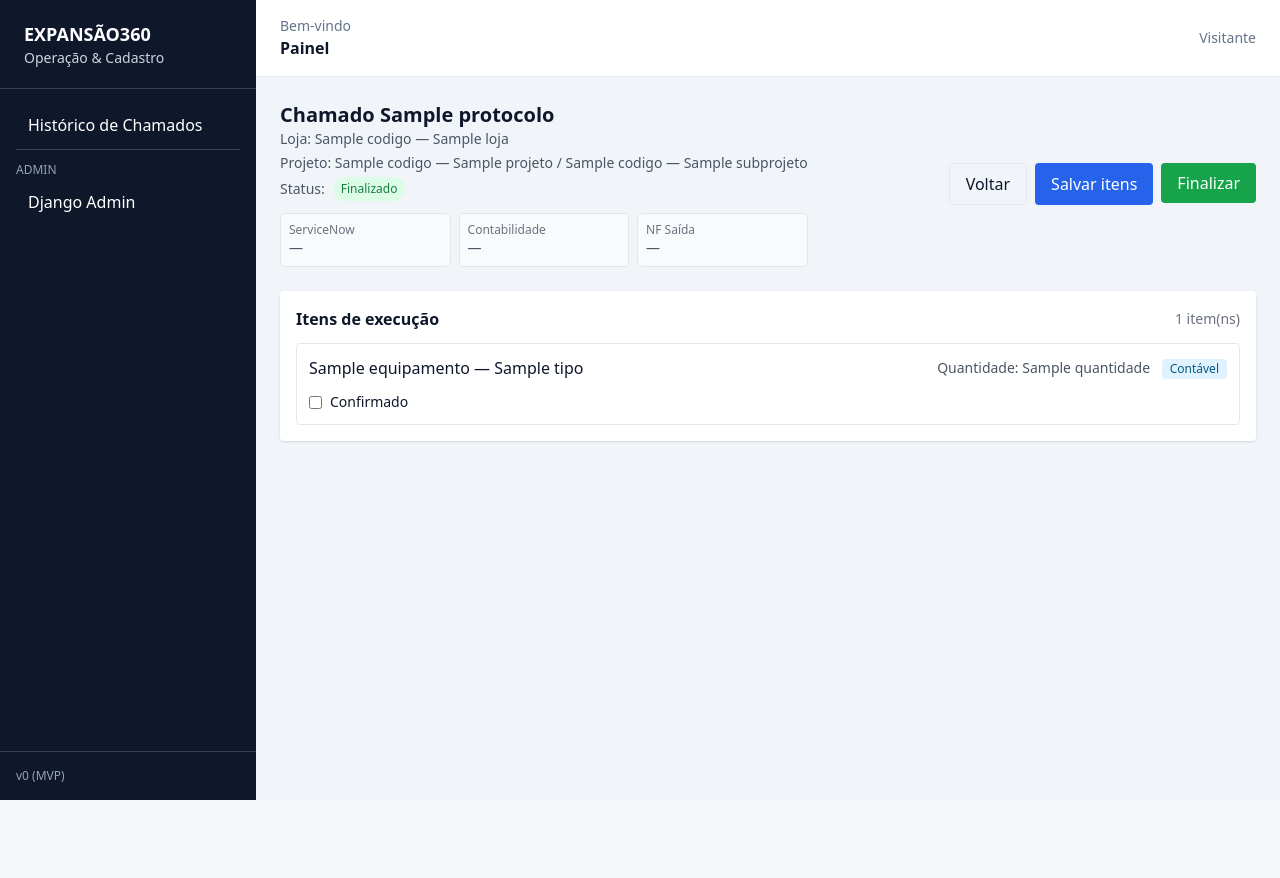
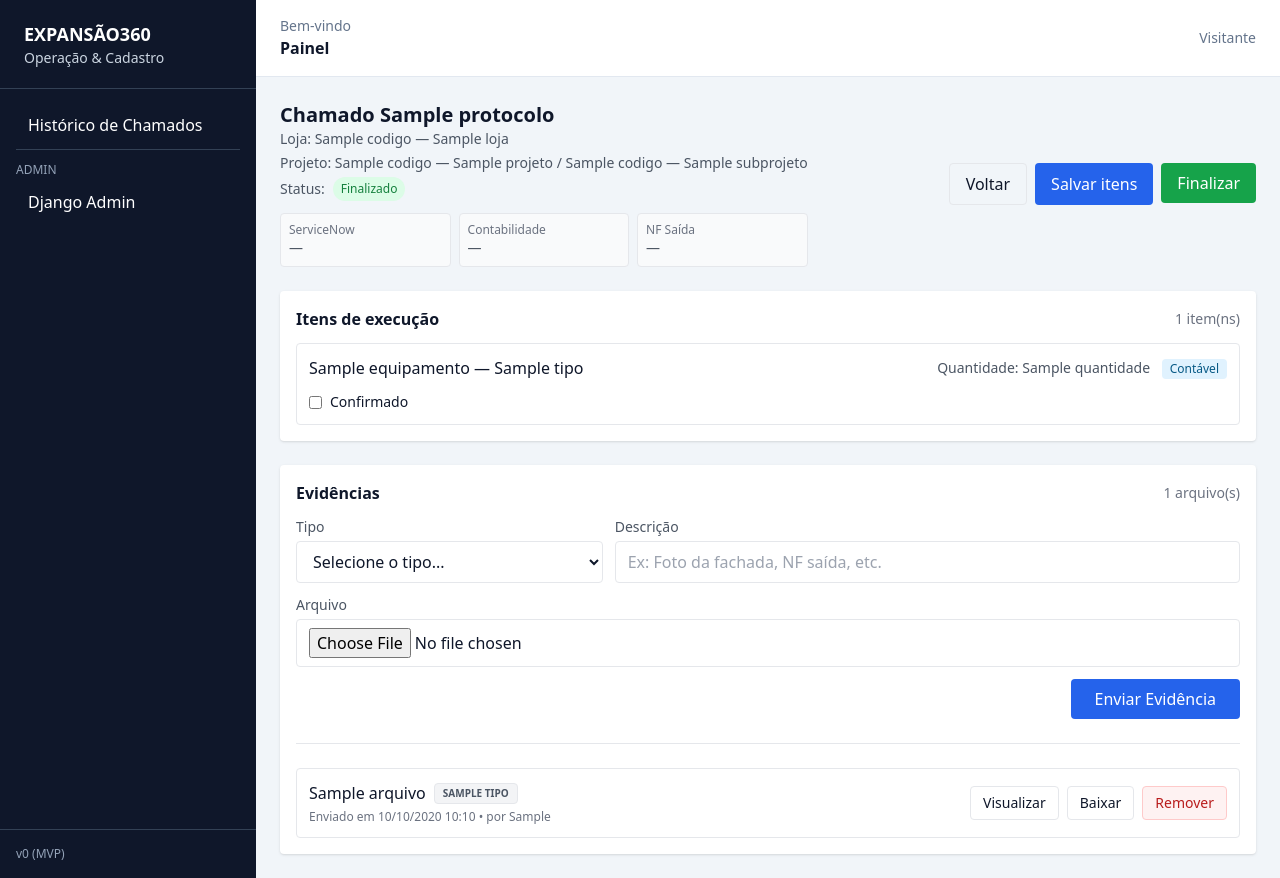
Before and after one commit to JonasFarias93/expansao360, a Django app: template web/execucao/templates/execucao/chamado_detalhe.html in a window 1280 px wide. Before the commit the page ends 800 px from the top, so only its background shows below. Run offline with Django 5.2, Linux system fonts and the light colour scheme; the template is opened without the code that fills it: most values are stand-ins (such as "Sample title", 1, 10 or a date in 2020); some libraries are stand-ins or nearby versions.

Commit message:
feat(execucao): add evidencias section to chamado detail

```diff
--- a/web/execucao/templates/execucao/chamado_detalhe.html
+++ b/web/execucao/templates/execucao/chamado_detalhe.html
@@ -13,33 +13,27 @@
         <div>
           <span class="font-medium">Loja:</span> {{ chamado.loja.codigo }} — {{ chamado.loja.nome }}
         </div>
+
         <div>
           <span class="font-medium">Projeto:</span> {{ chamado.projeto.codigo }} — {{ chamado.projeto.nome }}
           {% if chamado.subprojeto %}
             / {{ chamado.subprojeto.codigo }} — {{ chamado.subprojeto.nome }}
           {% endif %}
         </div>
+
         <div class="flex items-center gap-2">
           <span class="font-medium">Status:</span>
-
           {% if chamado.status == "ABERTO" %}
-                <span class="inline-flex items-center rounded-full bg-slate-100 px-2 py-1 text-xs font-medium text-slate-700">
-                  Aberto
-                </span>
+            <span class="inline-flex items-center rounded-full bg-slate-100 px-2 py-1 text-xs font-medium text-slate-700">Aberto</span>
           {% elif chamado.status == "EM_EXECUCAO" %}
-                <span class="inline-flex items-center rounded-full bg-blue-100 px-2 py-1 text-xs font-medium text-blue-700">
-                  Em execução
-                </span>
+            <span class="inline-flex items-center rounded-full bg-blue-100 px-2 py-1 text-xs font-medium text-blue-700">Em execução</span>
           {% elif chamado.status == "FINALIZADO" %}
-                <span class="inline-flex items-center rounded-full bg-green-100 px-2 py-1 text-xs font-medium text-green-700">
-                  Finalizado
-                </span>
+            <span class="inline-flex items-center rounded-full bg-green-100 px-2 py-1 text-xs font-medium text-green-700">Finalizado</span>
           {% else %}
-                <span class="inline-flex items-center rounded-full bg-amber-100 px-2 py-1 text-xs font-medium text-amber-700">
-                  {{ chamado.status }}
-                </span>
+            <span class="inline-flex items-center rounded-full bg-amber-100 px-2 py-1 text-xs font-medium text-amber-700">{{ chamado.status }}</span>
           {% endif %}
         </div>
+
         <div class="pt-2 grid grid-cols-1 md:grid-cols-3 gap-2">
           <div class="bg-gray-50 border rounded p-2">
             <div class="text-xs text-gray-500">ServiceNow</div>
@@ -54,23 +48,22 @@
             <div class="text-sm">{{ chamado.nf_saida_numero|default:"—" }}</div>
           </div>
         </div>
-
       </div>
     </div>
 
     <div class="flex gap-2">
-      <a href="{% url 'execucao:historico' %}" class="px-4 py-2 border rounded">
+      <a href="{% url 'execucao:historico' %}" class="px-4 py-2 border rounded hover:bg-gray-50">
         Voltar
       </a>
 
       {% if not chamado.finalizado_em %}
-        <button form="form-itens" class="px-4 py-2 bg-blue-600 text-white rounded">
+        <button form="form-itens" class="px-4 py-2 bg-blue-600 text-white rounded hover:bg-blue-700">
           Salvar itens
         </button>
 
-        <form method="post" action="{% url 'execucao:chamado_finalizar' chamado.id %}">
+        <form method="post" action="{% url 'execucao:chamado_finalizar' chamado.id %}" onsubmit="return confirm('Deseja realmente finalizar este chamado?')">
           {% csrf_token %}
-          <button class="px-4 py-2 bg-green-600 text-white rounded">
+          <button class="px-4 py-2 bg-green-600 text-white rounded hover:bg-green-700">
             Finalizar
           </button>
         </form>
@@ -90,7 +83,6 @@
 
     <form id="form-itens" method="post" action="{% url 'execucao:chamado_atualizar_itens' chamado.id %}">
       {% csrf_token %}
-
       <div class="space-y-3">
         {% for item in itens %}
           <div class="border rounded p-3">
@@ -101,13 +93,9 @@
               <div class="text-sm text-gray-600">
                 Quantidade: <span class="font-medium">{{ item.quantidade }}</span>
                 {% if item.tem_ativo %}
-                  <span class="ml-2 inline-flex items-center px-2 py-0.5 text-xs rounded bg-orange-100 text-orange-800">
-                    Rastreável
-                  </span>
+                  <span class="ml-2 inline-flex items-center px-2 py-0.5 text-xs rounded bg-orange-100 text-orange-800">Rastreável</span>
                 {% else %}
-                  <span class="ml-2 inline-flex items-center px-2 py-0.5 text-xs rounded bg-sky-100 text-sky-800">
-                    Contável
-                  </span>
+                  <span class="ml-2 inline-flex items-center px-2 py-0.5 text-xs rounded bg-sky-100 text-sky-800">Contável</span>
                 {% endif %}
               </div>
             </div>
@@ -118,7 +106,7 @@
                   <label class="block text-sm text-gray-600">Ativo</label>
                   <input
                     name="ativo_{{ item.id }}"
-                    value="{{ item.ativo }}"
+                    value="{{ item.ativo|default_if_none:'' }}"
                     class="w-full border rounded px-3 py-2"
                     {% if chamado.finalizado_em %}disabled{% endif %}
                   />
@@ -127,7 +115,7 @@
                   <label class="block text-sm text-gray-600">Número de Série</label>
                   <input
                     name="serie_{{ item.id }}"
-                    value="{{ item.numero_serie }}"
+                    value="{{ item.numero_serie|default_if_none:'' }}"
                     class="w-full border rounded px-3 py-2"
                     {% if chamado.finalizado_em %}disabled{% endif %}
                   />
@@ -150,9 +138,96 @@
     </form>
 
     {% if not itens %}
-      <div class="text-sm text-gray-600">
-        Nenhum item gerado para este chamado.
+      <div class="text-sm text-gray-600">Nenhum item gerado para este chamado.</div>
+    {% endif %}
   </div>
+
+  <div class="bg-white shadow rounded p-4">
+    <div class="flex items-center justify-between mb-3">
+      <h2 class="font-semibold">Evidências</h2>
+      <div class="text-sm text-gray-500">{{ evidencias|length }} arquivo(s)</div>
+    </div>
+
+    {% if chamado.finalizado_em %}
+      <div class="mb-3 text-sm text-gray-600 bg-gray-50 border rounded p-3">
+        Este chamado está finalizado. As evidências ficam somente para consulta.
+      </div>
+    {% else %}
+      <form method="post" enctype="multipart/form-data" action="{% url 'execucao:chamado_adicionar_evidencia' chamado.id %}" class="mb-6 border-b pb-6">
+        {% csrf_token %}
+        <div class="grid grid-cols-1 md:grid-cols-3 gap-3">
+          <div>
+            <label class="block text-sm text-gray-600 mb-1 font-medium">Tipo</label>
+            <select name="tipo" class="w-full border rounded px-3 py-2 bg-white" required>
+              <option value="" disabled selected>Selecione o tipo...</option>
+              {% for value, label in evidencia_tipos %}
+                <option value="{{ value }}">{{ label }}</option>
+              {% endfor %}
+            </select>
+          </div>
+
+          <div class="md:col-span-2">
+            <label class="block text-sm text-gray-600 mb-1 font-medium">Descrição</label>
+            <input name="descricao" class="w-full border rounded px-3 py-2" placeholder="Ex: Foto da fachada, NF saída, etc." required />
+          </div>
+
+          <div class="md:col-span-3">
+            <label class="block text-sm text-gray-600 mb-1 font-medium">Arquivo</label>
+            <input type="file" name="arquivo" class="w-full border rounded px-3 py-2 bg-white" required />
+          </div>
+        </div>
+
+        <div class="mt-3 flex justify-end">
+          <button class="px-6 py-2 bg-blue-600 text-white rounded hover:bg-blue-700 transition-colors">
+            Enviar Evidência
+          </button>
+        </div>
+      </form>
+    {% endif %}
+
+    {% if evidencias %}
+      <div class="space-y-3">
+        {% for ev in evidencias %}
+          <div class="border rounded p-3 hover:bg-gray-50 transition-colors">
+            <div class="flex flex-col gap-3 md:flex-row md:items-center md:justify-between">
+              <div class="min-w-0">
+                <div class="font-medium flex items-center gap-2">
+                  <span class="truncate">{{ ev.descricao|default:ev.nome_arquivo|default:ev.arquivo.name }}</span>
+                  {% if ev.tipo %}
+                    <span class="inline-flex items-center px-2 py-0.5 text-[10px] font-bold uppercase rounded bg-gray-100 text-gray-600 border border-gray-200">
+                      {{ ev.tipo }}
+                    </span>
+                  {% endif %}
+                </div>
+                <div class="text-xs text-gray-500 mt-1">
+                  Enviado em {{ ev.criado_em|date:"d/m/Y H:i" }}
+                  {% if ev.enviado_por %} • por {{ ev.enviado_por }}{% endif %}
+                </div>
+              </div>
+
+              <div class="flex gap-2 shrink-0">
+                <a href="{{ ev.arquivo.url }}" target="_blank" class="px-3 py-1.5 border rounded text-sm hover:bg-white transition-colors">
+                  Visualizar
+                </a>
+                <a href="{{ ev.arquivo.url }}" download class="px-3 py-1.5 border rounded text-sm hover:bg-white transition-colors">
+                  Baixar
+                </a>
+
+                {% if not chamado.finalizado_em %}
+                  <form method="post" action="{% url 'execucao:evidencia_remover' chamado.id ev.id %}" onsubmit="return confirm('Excluir esta evidência permanentemente?')">
+                    {% csrf_token %}
+                    <button class="px-3 py-1.5 border rounded text-sm text-red-700 border-red-200 bg-red-50 hover:bg-red-100 transition-colors">
+                      Remover
+                    </button>
+                  </form>
+                {% endif %}
+              </div>
+            </div>
+          </div>
+        {% endfor %}
+      </div>
+    {% else %}
+      <div class="text-sm text-gray-600 py-4 italic">Nenhuma evidência anexada para este chamado.</div>
     {% endif %}
   </div>
 
```
Lines whose indentation alone changed are shown as unchanged.
